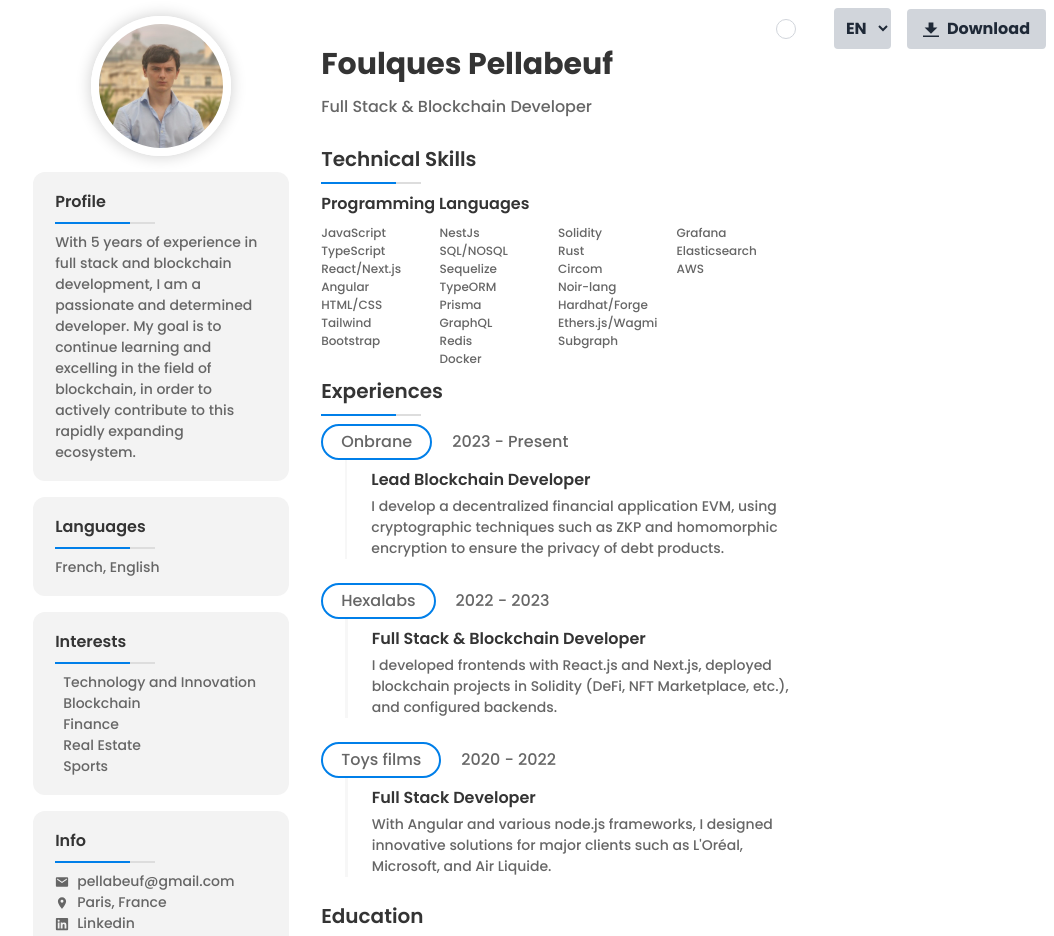
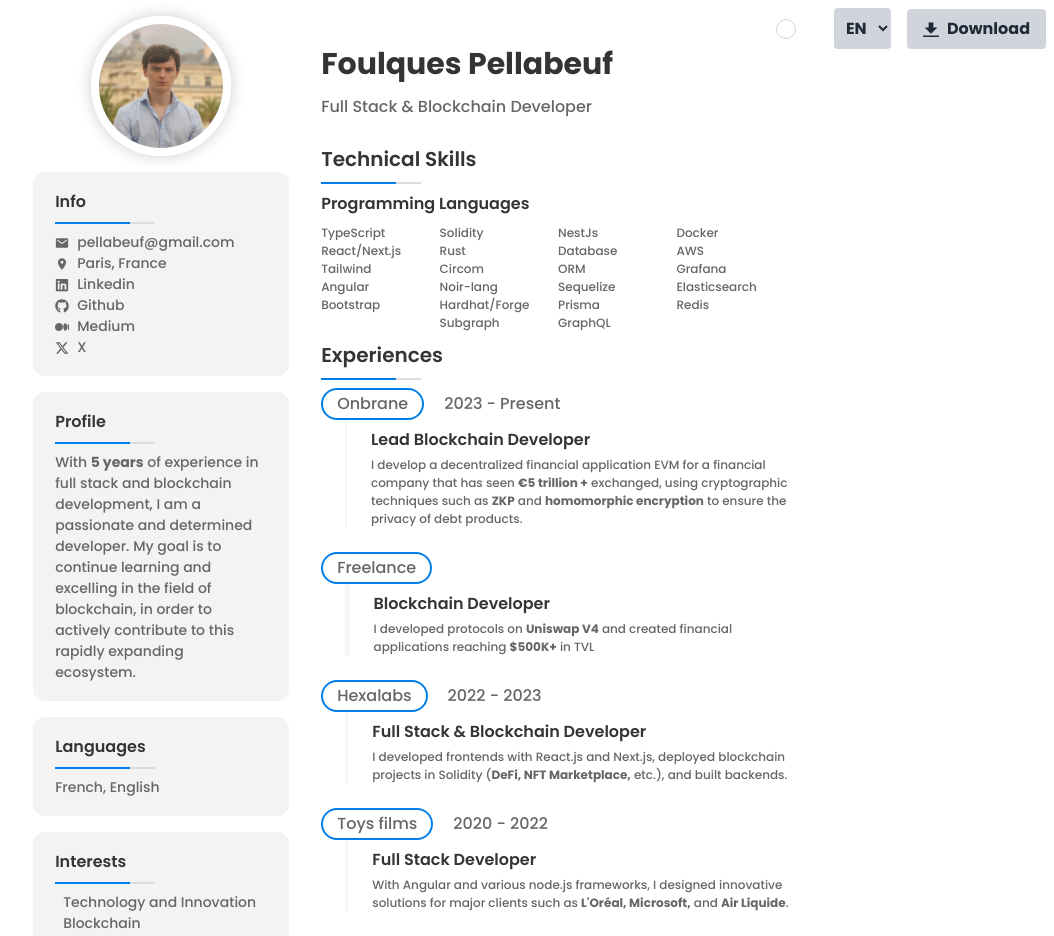
Before and after one commit to Foulks-Plb/foulques-cv, a Next.js app: page /en in a window 1280 px wide. Shown: the top 936 px of the page, without its empty margins (226-1280 px from the left). Built offline with nearby package versions, Linux system fonts and the light colour scheme.

Commit message:
feat: update CV

```diff
--- a/components/body/main/experiences/exp/exp.module.scss
+++ b/components/body/main/experiences/exp/exp.module.scss
@@ -1,9 +1,9 @@
 .company {
   border-radius: 22px;
-  padding-top: 4px;
-  padding-bottom: 4px;
-  padding-left: 18px;
-  padding-right: 18px;
+  padding-top: 2px;
+  padding-bottom: 2px;
+  padding-left: 14px;
+  padding-right: 14px;
   border: solid 2px var(--primary);
   font-size: 16px;
   font-weight: 500;
@@ -28,3 +28,7 @@
   width: 6px;
   background-color: var(--grey4);
 }
+
+.text {
+  font-size: 12px;
+}
--- a/components/body/main/experiences/exp/exp.tsx
+++ b/components/body/main/experiences/exp/exp.tsx
@@ -11,7 +11,7 @@ export default function Exp(props: any) {
         <div className={style.dividerLeft}></div>
         <div className="ml-6">
           <h4 className="mb-1 mt-2">{props.title}</h4>
-          <p>{props.text}</p>
+          <p className={style.text} dangerouslySetInnerHTML={{ __html: props.text }}></p>
         </div>
       </div>
     </div>
--- a/components/body/tab/card/card.tsx
+++ b/components/body/tab/card/card.tsx
@@ -6,10 +6,11 @@ import { FaLinkedin, FaGithub } from "react-icons/fa";
 import { BsMedium } from "react-icons/bs";
 import { FaXTwitter } from "react-icons/fa6";
 import { MdPlace } from "react-icons/md";
+import { ReactElement } from "react";
 
 export default function Card(props: any) {
 
-  function getIcon(name: string) {
+  function getIcon(name: string): ReactElement {
     switch (name) {
       case "email":
         return <IoMdMail />;
@@ -24,7 +25,7 @@ export default function Card(props: any) {
       case "location":
         return <MdPlace />;
       default:
-        return null;
+        return <></>;
     }
   }
 
@@ -32,7 +33,7 @@ export default function Card(props: any) {
     <div className={style.card}>
       <h4>{props.title}</h4>
       <Divider />
-      {typeof props.text === "string" && <p>{props.text}</p>}
+      {typeof props.text === "string" && <p dangerouslySetInnerHTML={{__html: props.text}}></p>}
       {typeof props.text === "object" && (
         <ul>
           {props.text.map((item: any, i: number) => (
--- a/components/body/tab/tab.tsx
+++ b/components/body/tab/tab.tsx
@@ -10,16 +10,10 @@ export default function Tab() {
   return (
     <div className="grid gap-y-4 max-w-96 min-w-64">
       <Picture />
+      <Card title={tab.info.title} text={tab.info.text} />
       <Card title={tab.profil.title} text={tab.profil.text} />
       <Card title={tab.lang.title} text={tab.lang.text} />
-      <Card
-        title={tab.interest.title}
-        text={tab.interest.text}
-      />
-      <Card
-        title={tab.info.title}
-        text={tab.info.text}
-      />
+      <Card title={tab.interest.title} text={tab.interest.text} />
     </div>
   );
 }
--- a/dictionaries/en.json
+++ b/dictionaries/en.json
@@ -8,7 +8,7 @@
   "tab": {
     "profil": {
       "title": "Profile",
-      "text": "With 5 years of experience in full stack and blockchain development, I am a passionate and determined developer. My goal is to continue learning and excelling in the field of blockchain, in order to actively contribute to this rapidly expanding ecosystem."
+      "text": "With <strong>5 years</strong> of experience in full stack and blockchain development, I am a passionate and determined developer. My goal is to continue learning and excelling in the field of blockchain, in order to actively contribute to this rapidly expanding ecosystem."
     },
     "lang": {
       "title": "Languages",
@@ -59,7 +59,7 @@
           "icon": "medium"
         },
         {
-          "name": "Twitter",
+          "name": "X",
           "link": "https://twitter.com/FoulkPlb",
           "icon": "twitter"
         }
@@ -71,39 +71,17 @@
       "title": "Technical Skills",
       "subtitle": "Programming Languages",
       "text": [
-        [
-          "JavaScript",
-          "TypeScript",
-          "React/Next.js",
-          "Angular",
-          "HTML/CSS",
-          "Tailwind",
-          "Bootstrap"
-        ],
-        [
-          "NestJs",
-          "SQL/NOSQL",
-          "Sequelize",
-          "TypeORM",
-          "Prisma",
-          "GraphQL",
-          "Redis",
-          "Docker"
-        ],
+        ["TypeScript", "React/Next.js", "Tailwind", "Angular", "Bootstrap"],
         [
           "Solidity",
           "Rust",
           "Circom",
           "Noir-lang",
           "Hardhat/Forge",
-          "Ethers.js/Wagmi",
           "Subgraph"
         ],
-        [
-          "Grafana",
-          "Elasticsearch",
-          "AWS"
-        ]
+        ["NestJs", "Database", "ORM", "Sequelize", "Prisma", "GraphQL"],
+        ["Docker", "AWS", "Grafana", "Elasticsearch", "Redis"]
       ]
     },
     "experiences": {
@@ -113,19 +91,24 @@
           "title": "Lead Blockchain Developer",
           "company": "Onbrane",
           "date": "2023 - Present",
-          "text": "I develop a decentralized financial application EVM, using cryptographic techniques such as ZKP and homomorphic encryption to ensure the privacy of debt products."
+          "text": "I develop a decentralized financial application EVM for a financial company that has seen  <strong>€5 trillion +</strong> exchanged, using cryptographic techniques such as <strong>ZKP</strong> and <strong>homomorphic encryption</strong> to ensure the privacy of debt products."
+        },
+        {
+          "title": "Blockchain Developer",
+          "company": "Freelance",
+          "text": "I developed protocols on <strong>Uniswap V4</strong> and created financial applications reaching <strong>$500K+</strong> in TVL"
         },
         {
           "title": "Full Stack & Blockchain Developer",
           "company": "Hexalabs",
           "date": "2022 - 2023",
-          "text": "I developed frontends with React.js and Next.js, deployed blockchain projects in Solidity (DeFi, NFT Marketplace, etc.), and configured backends."
+          "text": "I developed frontends with React.js and Next.js, deployed blockchain projects in Solidity (<strong>DeFi, NFT Marketplace,</strong> etc.), and built backends."
         },
         {
           "title": "Full Stack Developer",
           "company": "Toys films",
           "date": "2020 - 2022",
-          "text": "With Angular and various node.js frameworks, I designed innovative solutions for major clients such as L'Oréal, Microsoft, and Air Liquide."
+          "text": "With Angular and various node.js frameworks, I designed innovative solutions for major clients such as <strong>L'Oréal, Microsoft,</strong> and <strong>Air Liquide</strong>."
         }
       ]
     },
@@ -133,10 +116,10 @@
       "title": "Education",
       "exp": [
         {
-          "title": "Bachelor's in Real-time 3D",
-          "company": "Hetic",
+          "title": "Computer science bachelor",
+          "company": "Hetic university",
           "date": "2017 - 2020",
-          "text": "Training focused on real-time 3D content creation, covering applied mathematics and web development."
+          "text": "Training focused on real-time 3D content creation, covering <strong>applied mathematics</strong> and <strong>web development</strong>."
         }
       ]
     }
--- a/dictionaries/fr.json
+++ b/dictionaries/fr.json
@@ -8,7 +8,7 @@
   "tab": {
     "profil": {
       "title": "Profil",
-      "text": "Fort de 5 ans d'expérience en développement full stack et blockchain, je suis un développeur passioné et déterminé. Mon objectif est de continuer à apprendre et à exceller dans le domaine de la blockchain, afin de contribuer activement à cette écosystème en pleine expansion."
+      "text": "Fort de <strong>5 ans</strong> d'expérience en développement full stack et blockchain, je suis un développeur passioné et déterminé. Mon objectif est de continuer à apprendre et à exceller dans le domaine de la blockchain, afin de contribuer activement à cette écosystème en pleine expansion."
     },
     "lang": {
       "title": "Langues",
@@ -71,61 +71,44 @@
       "title": "Compétences techniques",
       "subtitle": "Langages de programmation",
       "text": [
-        [
-          "JavaScript",
-          "TypeScript",
-          "React/Next.js",
-          "Angular",
-          "HTML/CSS",
-          "Tailwind",
-          "Bootstrap"
-        ],
-        [
-          "NestJs",
-          "SQL/NOSQL",
-          "Sequelize",
-          "TypeORM",
-          "Prisma",
-          "GraphQL",
-          "Redis",
-          "Docker"
-        ],
+        ["TypeScript", "React/Next.js", "Tailwind", "Angular", "Bootstrap"],
         [
           "Solidity",
           "Rust",
           "Circom",
           "Noir-lang",
           "Hardhat/Forge",
-          "Ethers.js/Wagmi",
           "Subgraph"
         ],
-        [
-          "Grafana",
-          "Elasticsearch",
-          "AWS"
-        ]
+        ["NestJs", "Database", "ORM", "Sequelize", "Prisma", "GraphQL"],
+        ["Docker", "AWS", "Grafana", "Elasticsearch", "Redis"]
       ]
     },
     "experiences": {
       "title": "Expériences",
       "exp": [
         {
-          "title": "Lead blockchain",
+          "title": "Lead Développeur Blockchain",
           "company": "Onbrane",
-          "date": "2023 - Aujourd'hui",
-          "text": "Je développe une application financière décentralisée EVM, utilisant des techniques cryptographiques comme les ZKP et le chiffrement homomorphique pour assurer la confidentialité des produits de dette."
+          "date": "2023 - Présent",
+          "text": "Je développe une application financière décentralisée EVM pour une entreprise financière qui compte <strong>+5 billions €</strong> échangés, en utilisant de la cryptographie telles que <strong>ZKP</strong> et le <strong>chiffrement homomorphe</strong> pour garantir la confidentialité des produits de dette."
         },
         {
-          "title": "Développeur full stack & blockchain",
+          "title": "Développeur Blockchain",
+          "company": "Freelance",
+          "text": "J'ai développé des protocoles sur <strong>Uniswap V4</strong> et créé des applications financières avec <strong>+500K $</strong> en TVL."
+        },
+        {
+          "title": "Développeur Full Stack & Blockchain",
           "company": "Hexalabs",
           "date": "2022 - 2023",
-          "text": "J'ai développé des front-ends avec React.js et Next.js, déployé des projets blockchain en Solidity (DeFi, Marketplace NFT, etc.), et configuré des backends."
+          "text": "J'ai développé des interfaces avec React.js et Next.js, déployé des projets blockchain en Solidity (<strong>DeFi, Marketplace NFT,</strong> etc.), et développé des backends."
         },
         {
-          "title": "Développeur full stack",
+          "title": "Développeur Full Stack",
           "company": "Toys films",
           "date": "2020 - 2022",
-          "text": "Avec Angular et divers frameworks node.js, j'ai conçu  des solutions innovantes pour des clients majeurs comme L'Oréal, Microsoft et Air liquide."
+          "text": "Avec Angular et divers frameworks node.js, j'ai conçu des solutions innovantes pour des clients tels que <strong>L'Oréal, Microsoft,</strong> et <strong>Air Liquide</strong>."
         }
       ]
     },
@@ -133,10 +116,10 @@
       "title": "Education",
       "exp": [
         {
-          "title": "Bachelor 3d temps réel",
-          "company": "Hetic",
+          "title": "Bachelor en informatique",
+          "company": "Université Hetic",
           "date": "2017 - 2020",
-          "text": "Formation axée sur la création de contenu 3D temps réel, couvrant les mathématiques appliquées et le développement web."
+          "text": "Formation axée sur la création de contenu 3D temps réel, couvrant les <strong>mathématiques appliquées</strong> et le <strong>développement web</strong>."
         }
       ]
     }
```
